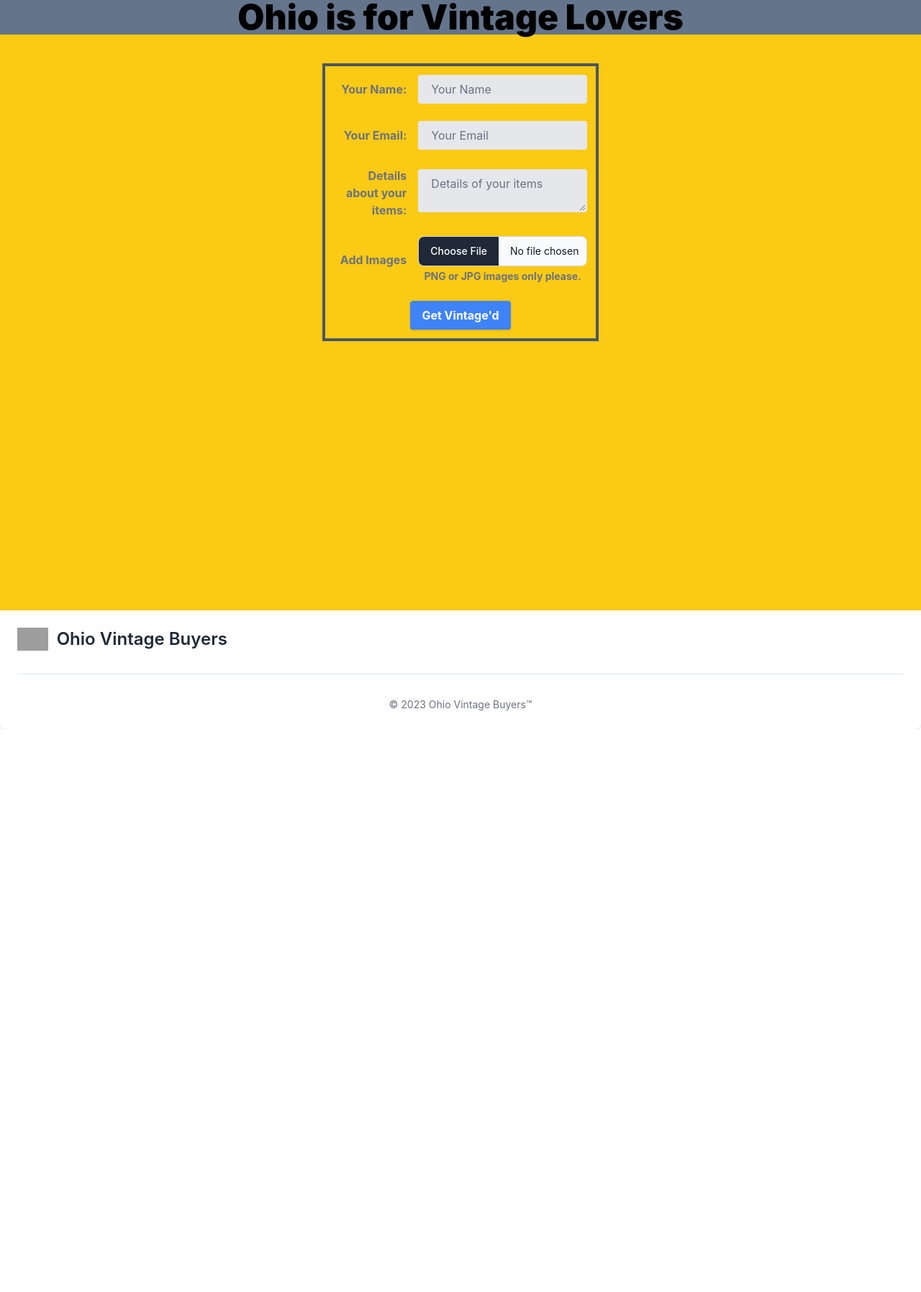
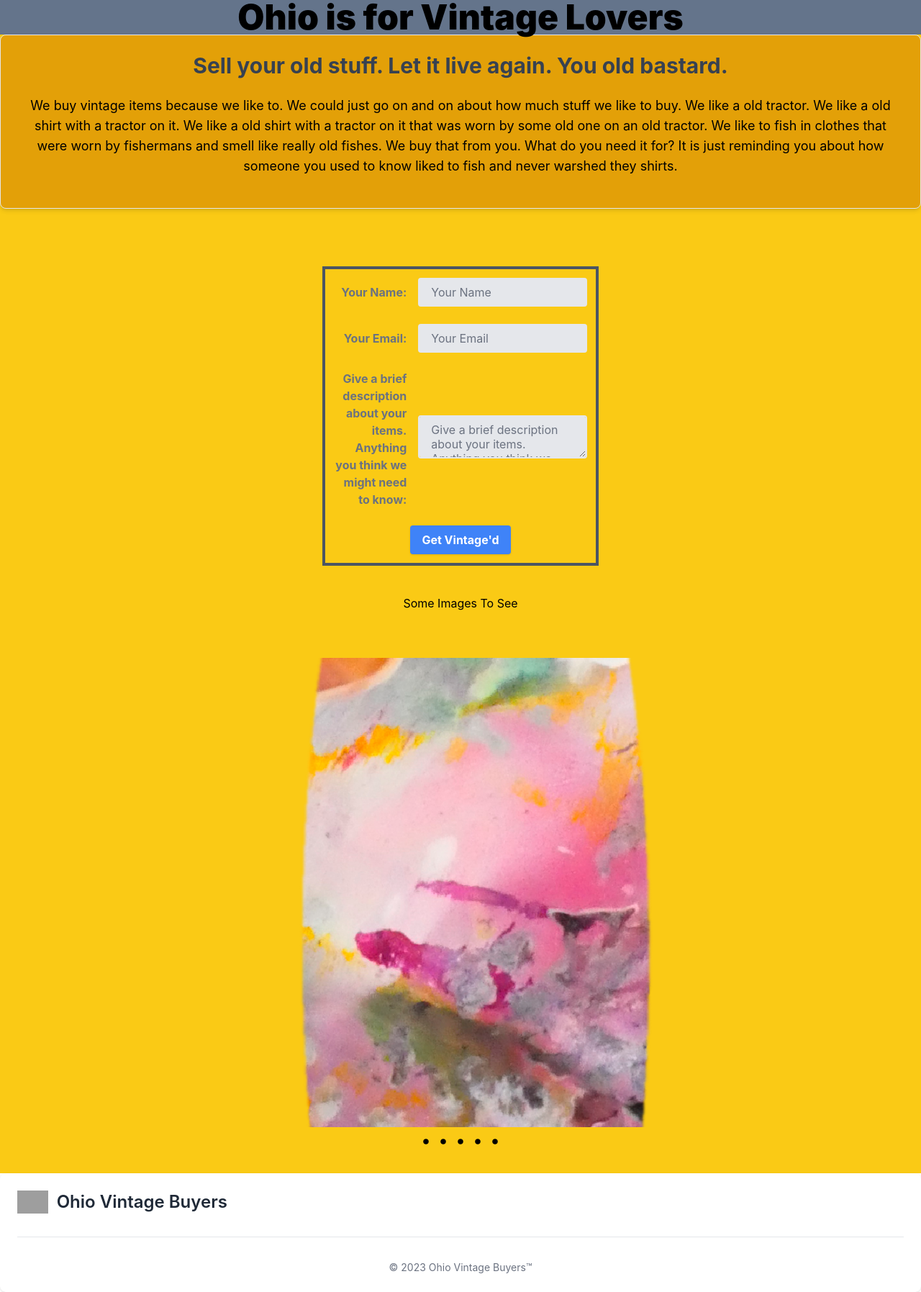
Before and after one commit to wolfy1313/OhioVintageBuyersReact, a React (Create React App) app in the folder ohio_vintage_buyers_react/: page / in a window 1280 px wide. Shown: the whole page at 72% size. Before the commit the page ends 1013 px from the top, so only its background shows below. Built offline with nearby package versions, Linux system fonts and the light colour scheme; grey boxes are pictures that could not be loaded; the HTML template or start-up script is replaced by a standard one.

Commit message:
create image carousel --need to add transitions and actual images

```diff
--- a/ohio_vintage_buyers_react/package.json
+++ b/ohio_vintage_buyers_react/package.json
@@ -14,7 +14,7 @@
     "flowbite-react": "^0.4.4",
     "react": "^18.2.0",
     "react-dom": "^18.2.0",
-    "react-icons": "^4.8.0",
+    "react-icons": "^4.9.0",
     "react-scripts": "5.0.1",
     "typescript": "^4.9.5",
     "web-vitals": "^2.1.4"
--- a/ohio_vintage_buyers_react/src/App.tsx
+++ b/ohio_vintage_buyers_react/src/App.tsx
@@ -3,6 +3,8 @@ import logo from './logo.svg';
 import './App.css';
 import ContactForm from './components/ContactForm';
 import FooterPage from './components/FooterPage';
+import PageInfo from './components/PageInfo';
+import ImageCarousel from './components/ImageCarousel'
 
 function App() {
   return (
@@ -11,7 +13,12 @@ function App() {
         <h1 className='font-black text-5xl bg-slate-500'>Ohio is for Vintage Lovers</h1>
       </header>
       <body className='bg-yellow-300 min-h-screen min-w-full'>
+        <PageInfo />
         <ContactForm />
+        <div className='mt-10'>
+          <h1>Some Images To See</h1>
+          <ImageCarousel slideInterval={1000} />
+        </div>
       </body>
       <footer>
         <FooterPage />
--- a/ohio_vintage_buyers_react/src/components/ContactForm.tsx
+++ b/ohio_vintage_buyers_react/src/components/ContactForm.tsx
@@ -4,14 +4,14 @@ const ContactForm = () => {
   return (
     <div>
       <div className='flex justify-center'>
-        <form className='w-full max-w-sm mt-10 border-4 px-3 py-3 border-gray-600' method="POST" action="https://formspree.io/f/mjvddkno" encType="multipart/form-data">
+        <form className='w-full max-w-sm mt-20 border-4 px-3 py-3 border-gray-600' method="POST" action="https://formspree.io/f/mjvddkno" encType="multipart/form-data">
           <div className='md:flex md:items-center mb-6'>
             <div className='md:w-1/3'>
               <label className='block text-gray-500 font-bold md:text-right mb-1 md:mb-0 pr-4'>Your Name:
               </label>
             </div>
             <div className='md:w-2/3'>
-              <input className='bg-gray-200 appearance-none border-2 border-gray-200 rounded w-full py-2 px-4 text-gray-700 leading-tight focus:outline-none focus:bg-white focus:border-purple-500' id="inline-full-name" type="text" placeholder="Your Name" />
+              <input className='bg-gray-200 appearance-none border-2 border-gray-200 rounded w-full py-2 px-4 text-gray-700 leading-tight focus:outline-none focus:bg-white focus:border-purple-500' id="inline-full-name" name='name' type="text" placeholder="Your Name" />
             </div>
           </div>
           <div className='md:flex md:items-center mb-6'>
@@ -20,30 +20,21 @@ const ContactForm = () => {
               </label>
             </div>
             <div className='md:w-2/3'>
-              <input className='bg-gray-200 appearance-none border-2 border-gray-200 rounded w-full py-2 px-4 text-gray-700 leading-tight focus:outline-none focus:bg-white focus:border-purple-500' id="inline-email" type="text" placeholder="Your Email" />
+              <input className='bg-gray-200 appearance-none border-2 border-gray-200 rounded w-full py-2 px-4 text-gray-700 leading-tight focus:outline-none focus:bg-white focus:border-purple-500' id="inline-email" name='email' type="text" placeholder="Your Email" />
             </div>
           </div>
           <div className='md:flex md:items-center mb-6'>
             <div className='md:w-1/3'>
-              <label className='block text-gray-500 font-bold md:text-right mb-1 md:mb-0 pr-4'>Details about your items:
+              <label className='block text-gray-500 font-bold md:text-right mb-1 md:mb-0 pr-4'>Give a brief description about your items. Anything you think we might need to know:
               </label>
             </div>
             <div className='md:w-2/3'>
-              <textarea name="message" className='bg-gray-200 appearance-none border-2 border-gray-200 rounded w-full py-2 px-4 text-gray-700 leading-tight focus:outline-none focus:bg-white focus:border-purple-500' id="inline-email" placeholder="Details of your items"></textarea>
+              <textarea name="message" className='bg-gray-200 appearance-none border-2 border-gray-200 rounded w-full py-2 px-4 text-gray-700 leading-tight focus:outline-none focus:bg-white focus:border-purple-500' id="inline-email" placeholder="Give a brief description about your items. Anything you think we might need to know:"></textarea>
             </div>
           </div>
-          <div className='md:flex md:items-center mb-6'>
-            <div className='md:w-1/3'>
-              <label className='block text-gray-500 font-bold md:text-right mb-1 md:mb-0 pr-4'>Add Images
-              </label>
-            </div>
-            <div className='md:w-2/3'>
-              <input type="file" name="attachment" accept="image/png, image/jpeg" className="block w-full text-sm text-gray-900 border border-gray-300 rounded-lg cursor-pointer bg-gray-50 dark:text-gray-400 focus:outline-none dark:bg-gray-700 dark:border-gray-600 dark:placeholder-gray-400" id="file_input" />
-              <p className="mt-1 text-sm text-gray-500 font-bold dark:text-gray-500" id="file_input_help">PNG or JPG images only please.</p>
-            </div>
-          </div>
+
           <div className="md:flex justify-center">
-            <button className="shadow bg-blue-500 hover:bg-blue-400 focus:shadow-outline focus:outline-none text-white font-bold py-2 px-4 rounded" type="button">
+            <button className="shadow bg-blue-500 hover:bg-blue-400 focus:shadow-outline focus:outline-none text-white font-bold py-2 px-4 rounded" type="submit">
               Get Vintage'd
             </button>
           </div>
--- /dev/null
+++ b/ohio_vintage_buyers_react/src/components/ImageCarousel.tsx
@@ -0,0 +1,81 @@
+import React, { useState, useEffect } from 'react'
+import { BsChevronCompactLeft, BsChevronCompactRight } from 'react-icons/bs'
+import { RxDotFilled } from 'react-icons/rx'
+
+
+type Props = {
+  slideInterval: number
+}
+
+
+const ImageCarousel = (props: Props) => {
+  const slides = [
+    {
+      url: `${process.env.PUBLIC_URL}/swangeroval.PNG`
+    },
+    {
+      url: "https://flowbite.com/docs/images/carousel/carousel-2.svg"
+    },
+    {
+      url: "https://flowbite.com/docs/images/carousel/carousel-3.svg"
+    },
+    {
+      url: "https://flowbite.com/docs/images/carousel/carousel-4.svg"
+    },
+    {
+      url: "https://flowbite.com/docs/images/carousel/carousel-5.svg"
+    },
+  ]
+
+  const [currentIndex, setCurrentIndex] = useState(0)
+
+  const prevSlide = () => {
+    const isFirstSlide = currentIndex === 0;
+    const newIndex = isFirstSlide ? slides.length - 1 : currentIndex - 1
+    setCurrentIndex(newIndex)
+  }
+  const nextSlide = () => {
+    const isLastSlide = currentIndex === slides.length - 1
+    const newIndex = isLastSlide ? 0 : currentIndex + 1
+    setCurrentIndex(newIndex)
+  }
+
+  useEffect(() => {
+    const intervalId = setInterval(() => {
+      nextSlide();
+    }, props.slideInterval);
+
+    return () => {
+      clearInterval(intervalId)
+    };
+  }, [currentIndex, nextSlide, props.slideInterval])
+
+  const goToSlide = (slideIndex: number) => {
+    setCurrentIndex(slideIndex)
+  }
+  return (
+    <div>
+      <div className='max-w-[1400px] h-[780px] w-full m-auto py-16 px-4 relative group'>
+        <div style={{ backgroundImage: `url(${slides[currentIndex].url})` }} className='w-full h-full rounded-2xl bg-center bg-cover duration-500'>
+        </div>
+        <div className='hidden group-hover:block absolute top-[50%] -translate-x-0 translate-y-[-50%] left-5 text-2xl rounded-full p-2 bg-black/20 text-white cursor-pointer'>
+          <BsChevronCompactLeft onClick={prevSlide} size={30} />
+        </div>
+        <div className='hidden group-hover:block absolute top-[50%] -translate-x-0 translate-y-[-50%] right-5 text-2xl rounded-full p-2 bg-black/20 text-white cursor-pointer'>
+          <BsChevronCompactRight onClick={(nextSlide)} size={30} />
+        </div>
+        <div className='flex top-4 justify-center py-2'>
+          {slides.map((slide, slideIndex) => (
+            <div key={slideIndex}
+              onClick={() => goToSlide(slideIndex)}
+              className='text-2xl cursor-pointer'>
+              <RxDotFilled />
+            </div>
+          ))}
+        </div>
+      </div>
+    </div>
+  )
+}
+
+export default ImageCarousel
--- /dev/null
+++ b/ohio_vintage_buyers_react/src/components/PageInfo.tsx
@@ -0,0 +1,77 @@
+import React from 'react'
+import { Card } from 'flowbite-react'
+
+type Props = {}
+
+const PageInfo = (props: Props) => {
+  return (
+    <Card className='b bg-yellow-400'>
+      <h5 className="mb-2 text-3xl font-bold text-gray-700 dark:text-white">
+        Sell your old stuff. Let it live again. You old bastard.
+      </h5>
+      <p className="mb-5 text-base text-black dark:text-gray-400 sm:text-lg">
+        We buy vintage items because we like to. We could just go on and on about how much stuff we like to buy. We like a old tractor. We like a old shirt with a tractor on it. We like a old shirt with a tractor on it that was worn by some old one on an old tractor. We like to fish in clothes that were worn by fishermans and smell like really old fishes. We buy that from you. What do you need it for? It is just reminding you about how someone you used to know liked to fish and never warshed they shirts.
+      </p>
+      {/* <div className="items-center justify-center space-y-4 sm:flex sm:space-y-0 sm:space-x-4">
+        <a
+          href="#"
+          className="inline-flex w-full items-center justify-center rounded-lg bg-gray-800 px-4 py-2.5 text-white hover:bg-gray-700 focus:outline-none focus:ring-4 focus:ring-gray-300 dark:bg-gray-700 dark:hover:bg-gray-600 dark:focus:ring-gray-700 sm:w-auto"
+        >
+          <svg
+            className="mr-3 h-7 w-7"
+            aria-hidden="true"
+            focusable="false"
+            data-prefix="fab"
+            data-icon="apple"
+            role="img"
+            xmlns="http://www.w3.org/2000/svg"
+            viewBox="0 0 384 512"
+          >
+            <path
+              fill="currentColor"
+              d="M318.7 268.7c-.2-36.7 16.4-64.4 50-84.8-18.8-26.9-47.2-41.7-84.7-44.6-35.5-2.8-74.3 20.7-88.5 20.7-15 0-49.4-19.7-76.4-19.7C63.3 141.2 4 184.8 4 273.5q0 39.3 14.4 81.2c12.8 36.7 59 126.7 107.2 125.2 25.2-.6 43-17.9 75.8-17.9 31.8 0 48.3 17.9 76.4 17.9 48.6-.7 90.4-82.5 102.6-119.3-65.2-30.7-61.7-90-61.7-91.9zm-56.6-164.2c27.3-32.4 24.8-61.9 24-72.5-24.1 1.4-52 16.4-67.9 34.9-17.5 19.8-27.8 44.3-25.6 71.9 26.1 2 49.9-11.4 69.5-34.3z"
+            />
+          </svg>
+          <div className="text-left">
+            <div className="mb-1 text-xs">
+              Download on the
+            </div>
+            <div className="-mt-1 font-sans text-sm font-semibold">
+              Mac App Store
+            </div>
+          </div>
+        </a>
+        <a
+          href="#"
+          className="inline-flex w-full items-center justify-center rounded-lg bg-gray-800 px-4 py-2.5 text-white hover:bg-gray-700 focus:outline-none focus:ring-4 focus:ring-gray-300 dark:bg-gray-700 dark:hover:bg-gray-600 dark:focus:ring-gray-700 sm:w-auto"
+        >
+          <svg
+            className="mr-3 h-7 w-7"
+            aria-hidden="true"
+            focusable="false"
+            data-prefix="fab"
+            data-icon="google-play"
+            role="img"
+            xmlns="http://www.w3.org/2000/svg"
+            viewBox="0 0 512 512"
+          >
+            <path
+              fill="currentColor"
+              d="M325.3 234.3L104.6 13l280.8 161.2-60.1 60.1zM47 0C34 6.8 25.3 19.2 25.3 35.3v441.3c0 16.1 8.7 28.5 21.7 35.3l256.6-256L47 0zm425.2 225.6l-58.9-34.1-65.7 64.5 65.7 64.5 60.1-34.1c18-14.3 18-46.5-1.2-60.8zM104.6 499l280.8-161.2-60.1-60.1L104.6 499z"
+            />
+          </svg>
+          <div className="text-left">
+            <div className="mb-1 text-xs">
+              Get in on
+            </div>
+            <div className="-mt-1 font-sans text-sm font-semibold">
+              Google Play
+            </div>
+          </div>
+        </a>
+      </div> */}
+    </Card>
+  )
+}
+
+export default PageInfo
```
Also changed, not shown: ohio_vintage_buyers_react/public/index.html (+5 -10 lines), ohio_vintage_buyers_react/public/swangeroval.PNG (added), 1 other file (tests, documents, lock files or other folders).
